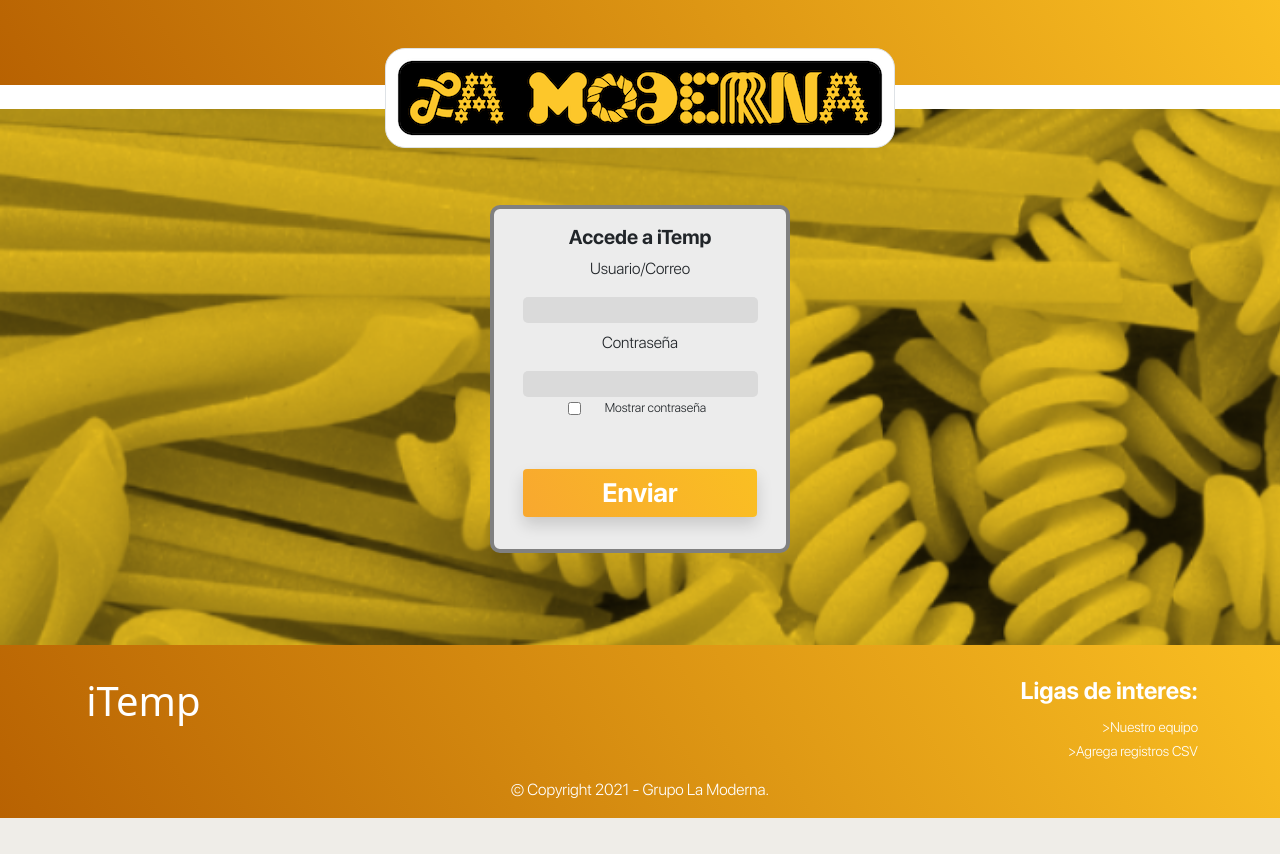
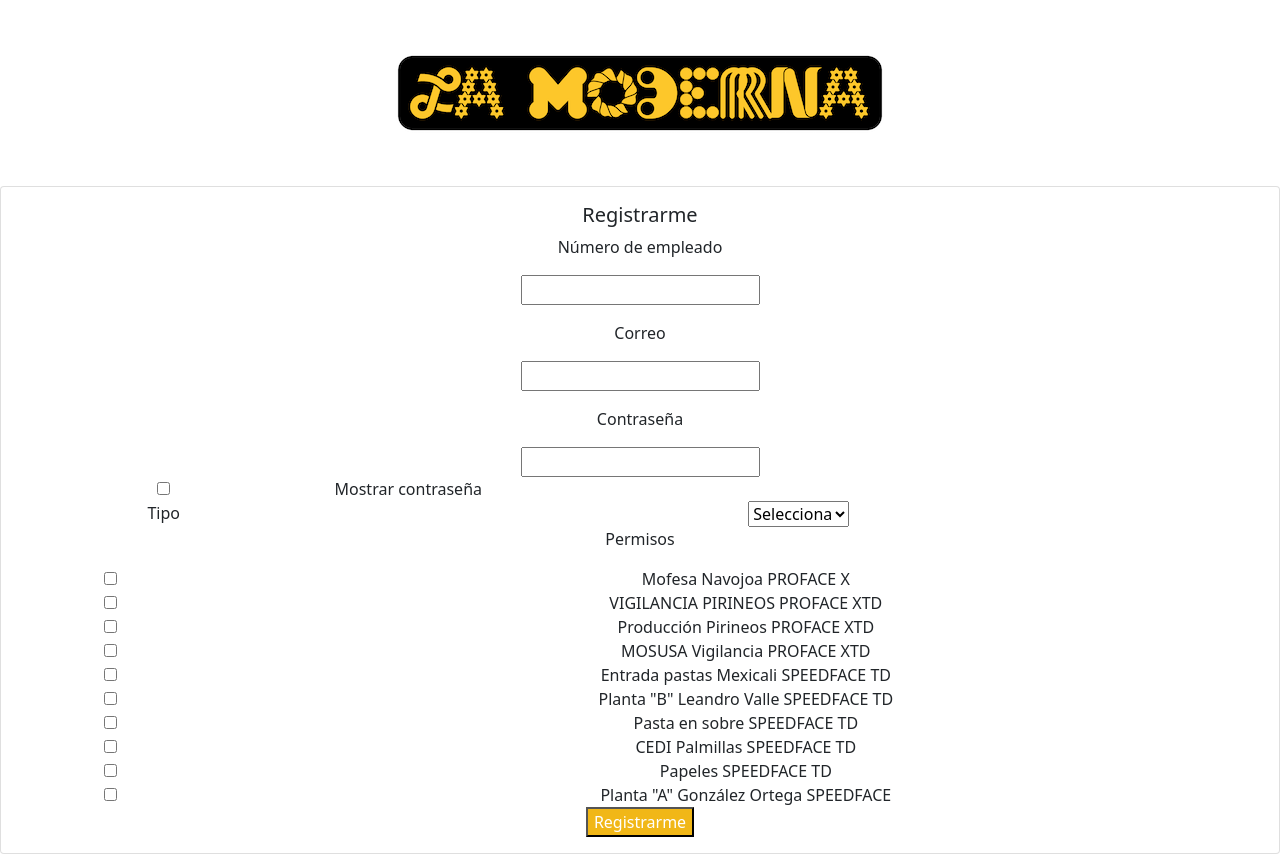
Before and after one commit to binary-penguin/iTempModerna, a PHP site: page /iTempModerna/View/signup2.html in a window 1280 px wide. Before the commit the page ends 818 px from the top, so only its background shows below. Run offline with PHP 8.4, Linux system fonts and the light colour scheme; some libraries are stand-ins or nearby versions.

Commit message:
Signup 10.0

```diff
--- /dev/null
+++ b/View/signup2.html
@@ -0,0 +1,276 @@
+<!DOCTYPE html>
+<html lang="en">
+
+<head>
+    <!-- Required meta tags -->
+    <meta charset="utf-8" />
+    <meta name="viewport" content="width=device-width, initial-scale=1" />
+
+    <!-- Bootstrap CSS -->
+    <link href="https://cdn.jsdelivr.net/npm/bootstrap@5.0.0-beta2/dist/css/bootstrap.min.css" rel="stylesheet" integrity="sha384-BmbxuPwQa2lc/FVzBcNJ7UAyJxM6wuqIj61tLrc4wSX0szH/Ev+nYRRuWlolflfl" crossorigin="anonymous" />
+    <link rel="stylesheet" type="text/css" href="../css/estilos.css" />
+    <script src="../js/contra.js"></script>
+
+    <title>Sign up</title>
+    <style>
+        .prompt {
+            font-size: small;
+            color: #F00;
+        }
+        /* Style all input fields */
+        /* Style the submit button */
+
+        input[type=submit] {
+            background-color: #f1b717;
+            color: white;
+        }
+        /* Style the container for inputs */
+
+        input:hover {
+            background-color: #926b00;
+        }
+
+        .container {
+            background-color: #f1f1f1;
+            padding: 15px;
+        }
+        /* The message box is shown when the user clicks on the password field */
+
+        #message {
+            display: none;
+            background: #f1f1f1;
+            color: #000;
+            position: relative;
+            padding: 15px;
+            margin-top: 10px;
+        }
+
+        #message p {
+            padding: 10px 30px;
+            font-size: 15px;
+        }
+        /* Add a green text color and a checkmark when the requirements are right */
+
+        .valid {
+            color: green;
+        }
+
+        .valid:before {
+            position: relative;
+            left: -35px;
+            content: "✔";
+        }
+        /* Add a red text color and an "x" when the requirements are wrong */
+
+        .invalid {
+            color: rgb(211, 150, 20);
+        }
+
+        .invalid:before {
+            position: relative;
+            left: -35px;
+            content: "✖";
+        }
+    </style>
+    </style>
+</head>
+
+<body>
+    <div class="header container-fluid pt-5" align="center">
+        <div class="borde_imagen">
+            <img src="img/moderna2.png" class="logo" />
+        </div>
+    </div>
+    <form name="signup" method="POST">
+        <div class="main_content">
+            <div class="row">
+                <div class="col-l-12 pt-5" align="center">
+                    <div class="card">
+                        <div class="card-body">
+                            <h5 class="card-title">Registrarme</h5>
+                            <p class="card-text">Número de empleado</p>
+                            <input type="text" name="e_number" maxlength="6" class="campo" required>
+                            <p id="msg" class="prompt"></p>
+                            <p class="card-text">Correo</p>
+                            <input type="email" name="mail" class="campo" required>
+                            <p id="msg2" class="prompt"></p>
+                            <p class="card-text">Contraseña</p>
+                            <input type="password" id="psw" name="psw" class="campo" pattern="(?=.*\d)(?=.*[a-z])(?=.*[A-Z]).{8,}" title="" required>
+                            <div class="row">
+                                <div class="col-3" align="rigth">
+                                    <input type="checkbox" id="c_contra" onclick="mostrar()" />
+                                </div>
+                                <div class="col-9" align="left">
+                                    <p class="card-text">Mostrar contraseña</p>
+                                </div>
+                                <div id="message">
+                                    <h4>La contraseña debe tener al menos 8 caracteres, mayusculas, minusculas y un numero</h4>
+                                    <p id="letter" class="invalid">Una letra <b>minuscula</b></p>
+                                    <p id="capital" class="invalid">Una Letra <b>mayuscula</b></p>
+                                    <p id="number" class="invalid">Un <b>numero</b></p>
+                                    <p id="length" class="invalid">Y ser mayor a <b>8 caracters</b></p>
+                                </div>
+                            </div>
+
+                            <div class="row">
+                                <div class="col-3">
+                                    <p class="card-text">Tipo</p>
+                                </div>
+                                <div class="col-9">
+                                    <select name="c_tipo">
+                                            <option value="select-op1">Selecciona</option>
+                                            <option value="regular">Regular</option>
+                                            <option value="master">Master</option>
+                                        </select>
+                                </div>
+                            </div>
+                            <p class="card-text">Permisos</p>
+                            <div class="row">
+                                <div class="col-2">
+                                    <input type="checkbox" name="planta[]" value="cjrz194960019" />
+                                </div>
+                                <div class="col-10">
+                                    <p class="card-text options">Mofesa Navojoa PROFACE X</p>
+                                </div>
+                            </div>
+                            <div class="row">
+                                <div class="col-2">
+                                    <input type="checkbox" name="planta[]" value="ckjb201760199" />
+                                </div>
+                                <div class="col-10">
+                                    <p class="card-text options">VIGILANCIA PIRINEOS PROFACE XTD</p>
+                                </div>
+                            </div>
+                            <div class="row">
+                                <div class="col-2">
+                                    <input type="checkbox" name="planta[]" value="ckjb201760210" />
+                                </div>
+                                <div class="col-10">
+                                    <p class="card-text options">Producción Pirineos PROFACE XTD</p>
+                                </div>
+                            </div>
+                            <div class="row">
+                                <div class="col-2">
+                                    <input type="checkbox" name="planta[]" value="ckjb202360417" />
+                                </div>
+                                <div class="col-10">
+                                    <p class="card-text options">MOSUSA Vigilancia PROFACE XTD</p>
+                                </div>
+                            </div>
+                            <div class="row">
+                                <div class="col-2">
+                                    <input type="checkbox" name="planta[]" value="ckjf201860194" />
+                                </div>
+                                <div class="col-10">
+                                    <p class="card-text options">Entrada pastas Mexicali SPEEDFACE TD</p>
+                                </div>
+                            </div>
+                            <div class="row">
+                                <div class="col-2">
+                                    <input type="checkbox" name="planta[]" value="ckjf202060537" />
+                                </div>
+                                <div class="col-10">
+                                    <p class="card-text options">Planta "B" Leandro Valle SPEEDFACE TD</p>
+                                </div>
+                            </div>
+                            <div class="row">
+                                <div class="col-2">
+                                    <input type="checkbox" name="planta[]" value="ckjf202060559" />
+                                </div>
+                                <div class="col-10">
+                                    <p class="card-text options">Pasta en sobre SPEEDFACE TD</p>
+                                </div>
+                            </div>
+                            <div class="row">
+                                <div class="col-2">
+                                    <input type="checkbox" name="planta[]" value="ckjf202060575" />
+                                </div>
+                                <div class="col-10">
+                                    <p class="card-text options">CEDI Palmillas SPEEDFACE TD</p>
+                                </div>
+                            </div>
+                            <div class="row">
+                                <div class="col-2">
+                                    <input type="checkbox" name="planta[]" value="ckjf202460678" />
+                                </div>
+                                <div class="col-10">
+                                    <p class="card-text options">Papeles SPEEDFACE TD</p>
+                                </div>
+                            </div>
+                            <div class="row">
+                                <div class="col-2">
+                                    <input type="checkbox" name="planta[]" value="ckjf202560083" />
+                                </div>
+                                <div class="col-10">
+                                    <p class="card-text options">Planta "A" González Ortega SPEEDFACE</p>
+                                </div>
+                            </div>
+                            <input type="submit" name="b_submit" value="Registrarme" class="boton" />
+                        </div>
+                    </div>
+                </div>
+            </div>
+        </div>
+    </form>
+
+    <script>
+        var myInput = document.getElementById("psw");
+        var letter = document.getElementById("letter");
+        var capital = document.getElementById("capital");
+        var number = document.getElementById("number");
+        var length = document.getElementById("length");
+        myInput.onfocus = function() {
+            document.getElementById("message").style.display = "block";
+        }
+        myInput.onblur = function() {
+            document.getElementById("message").style.display = "none";
+        }
+        myInput.onkeyup = function() {
+            var lowerCaseLetters = /[a-z]/g;
+            if (myInput.value.match(lowerCaseLetters)) {
+                letter.classList.remove("invalid");
+                letter.classList.add("valid");
+            } else {
+                letter.classList.remove("valid");
+                letter.classList.add("invalid");
+            }
+            var upperCaseLetters = /[A-Z]/g;
+            if (myInput.value.match(upperCaseLetters)) {
+                capital.classList.remove("invalid");
+                capital.classList.add("valid");
+            } else {
+                capital.classList.remove("valid");
+                capital.classList.add("invalid");
+            }
+            var numbers = /[0-9]/g;
+            if (myInput.value.match(numbers)) {
+                number.classList.remove("invalid");
+                number.classList.add("valid");
+            } else {
+                number.classList.remove("valid");
+                number.classList.add("invalid");
+            }
+            if (myInput.value.length >= 8) {
+                length.classList.remove("invalid");
+                length.classList.add("valid");
+            } else {
+                length.classList.remove("valid");
+                length.classList.add("invalid");
+            }
+        }
+    </script>
+
+    <!-- Optional JavaScript; choose one of the two! -->
+
+    <!-- Option 1: Bootstrap Bundle with Popper -->
+    <script src="https://cdn.jsdelivr.net/npm/bootstrap@5.0.0-beta2/dist/js/bootstrap.bundle.min.js" integrity="sha384-b5kHyXgcpbZJO/tY9Ul7kGkf1S0CWuKcCD38l8YkeH8z8QjE0GmW1gYU5S9FOnJ0" crossorigin="anonymous"></script>
+
+    <!-- Option 2: Separate Popper and Bootstrap JS -->
+    <!--
+        <script src="https://cdn.jsdelivr.net/npm/@popperjs/core@2.6.0/dist/umd/popper.min.js" integrity="sha384-KsvD1yqQ1/1+IA7gi3P0tyJcT3vR+NdBTt13hSJ2lnve8agRGXTTyNaBYmCR/Nwi" crossorigin="anonymous"></script>
+        <script src="https://cdn.jsdelivr.net/npm/bootstrap@5.0.0-beta2/dist/js/bootstrap.min.js" integrity="sha384-nsg8ua9HAw1y0W1btsyWgBklPnCUAFLuTMS2G72MMONqmOymq585AcH49TLBQObG" crossorigin="anonymous"></script>
+        -->
+
+</body>
+
+</html>
--- a/application/html/signup.php
+++ b/application/html/signup.php
@@ -41,9 +41,11 @@
                                 <p class="card-text">Número de empleado</p>
                                 <input type="text" name="e_number" class="campo" onclick="clearMsg();"/>
                                 <p id="msg" class="prompt"></p>
+
                                 <p class="card-text">Correo</p>
                                 <input type="email" name="mail" class="campo"/>
                                 <p id="msg2" class="prompt"></p>
+
                                 <p class="card-text">Contraseña</p>
                                 <input type="password" id="pv" name="psw" class="campo" />
                                 <div class="row">
```
Also changed, not shown: application/controllers/signup.php (+4 -3 lines), application/html/panel/signup.php (+80 -16 lines), public/css/general.css (+44 -0 lines).
